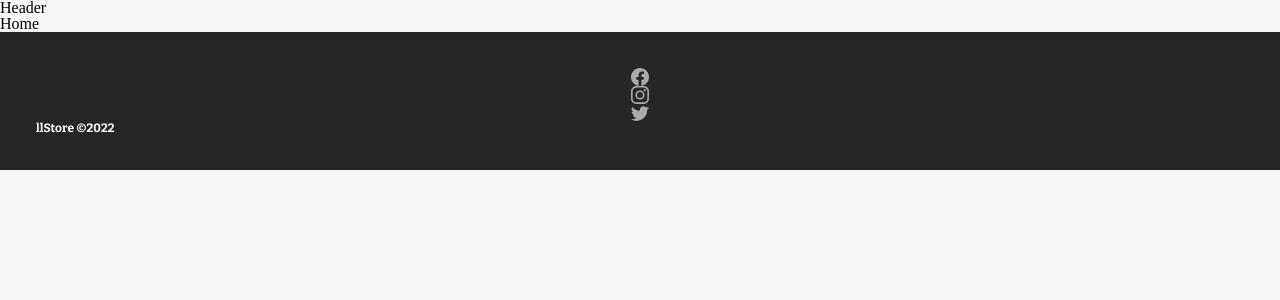
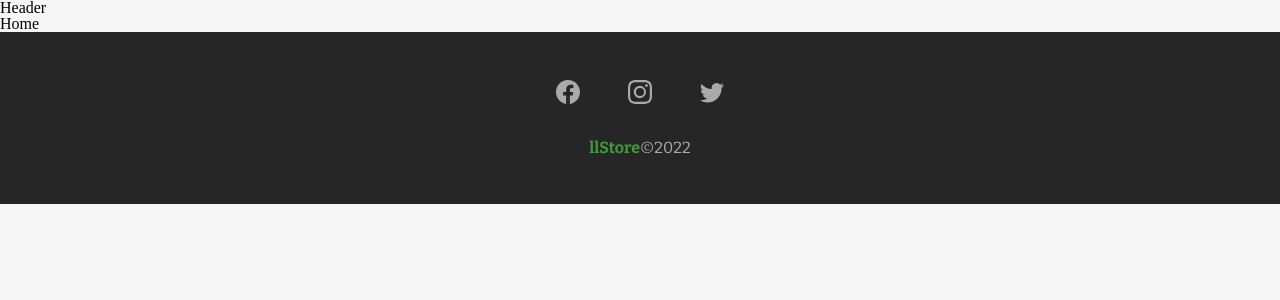
Before and after one commit to speeuh/ll-store-frontend, a React (Create React App) app: page / in a window 1280 px wide. Shown: the top 300 px of the page. Built offline with nearby package versions, Linux system fonts and the light colour scheme.

Commit message:
Footer prototype

```diff
--- a/src/components/Footer/Footer.module.scss
+++ b/src/components/Footer/Footer.module.scss
@@ -3,25 +3,35 @@
 .footer {
   background-color: rgb(38, 38, 38);
   color: rgb(170, 170, 170);
-  font-size: 12px;
   padding: 3em;
 
-  &__social_list a {
+  &__social_list {
     display: flex;
-    color: inherit;
     justify-content: center;
     list-style-type: none;
     font-size: 1.5em;
     margin: 0 1em;
-    &:hover {
+    li {
+      margin: 0 1em;
+    }
+    a {
+      color: inherit;
+      &:hover {
         color: rgb(64, 154, 60);
-        cursor: pointer;
+      }
     }
   }
 
   &__copy_right {
+    display: flex;
+    justify-content: center;
     font-family: $font;
-    font-weight: 700;
-    color: #FFF;
+    font-size: 16px;
+    justify-content: center;
+    margin-top: 2em;
+    span {
+      font-weight: $fw700;
+      color: $green;
+    }
   }
 }
--- a/src/components/Footer/index.tsx
+++ b/src/components/Footer/index.tsx
@@ -6,23 +6,25 @@ export default function Footer() {
   return (
     <footer className={styles.footer}>
       <ul className={styles.footer__social_list}>
-        <li>
-          <a href='https://www.instagram.com/' target='_blank' rel="noreferrer">
+        <li className={styles.footer__social_list_link}>
+          <a href='https://www.facebook.com/' target='_blank' rel='noreferrer'>
             <BsFacebook />
           </a>
         </li>
-        <li>
-          <a href='https://www.instagram.com/' target='_blank' rel="noreferrer">
+        <li className={styles.footer__social_list_link}>
+          <a href='https://www.instagram.com/' target='_blank' rel='noreferrer'>
             <BsInstagram />
           </a>
         </li>
-        <li>
-          <a href='https://www.instagram.com/' target='_blank' rel="noreferrer">
+        <li className={styles.footer__social_list_link}>
+          <a href='https://www.twitter.com/' target='_blank' rel='noreferrer'>
             <BsTwitter />
           </a>
         </li>
       </ul>
-      <p className={styles.footer__copy_right}><span>llStore</span> &copy;2022</p>
+      <p className={styles.footer__copy_right}>
+        <span>llStore</span> &copy;2022
+      </p>
     </footer>
   );
 }
--- /dev/null
+++ b/src/pages/Login/index.tsx
@@ -0,0 +1,5 @@
+export default function Login() {
+    return (
+        <div> Login </div>
+    )
+}
--- a/src/styles/_variaveis.scss
+++ b/src/styles/_variaveis.scss
@@ -1,4 +1,10 @@
+// FONTE
+$font: 'Bitter', serif;
+$fw300: 300;
+$fw400: 400;
+$fw700: 700;
+
+// CORES
 $green: rgb(64, 154, 60);
 $grey: rgb(170, 170, 170);
 $dark: rgb(38, 38, 38);
-$font: 'Bitter', serif;
```
